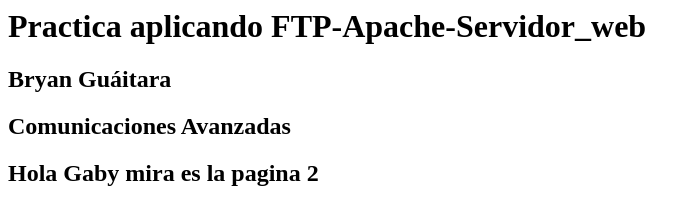
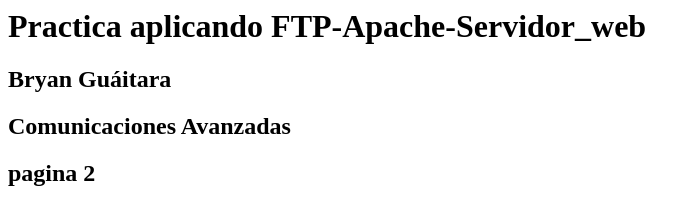
Before and after one commit to Bryanggm2617/practica-p-w, a plain HTML site: page p2/index.html in a window 1280 px wide. Shown: the whole page, without its empty margins (0-700 px from the left). Drawn offline with Linux system fonts and the light colour scheme.

Commit message:
Update index.html

```diff
--- a/p2/index.html
+++ b/p2/index.html
@@ -6,6 +6,6 @@
     <h1>Practica aplicando FTP-Apache-Servidor_web</h1>
     <h2>Bryan Guáitara</h2>
     <h2>Comunicaciones Avanzadas</h2>
-    <h2>Hola Gaby mira es la pagina 2</h2>
+    <h2> pagina 2</h2>
 </body>
 </html>
```
